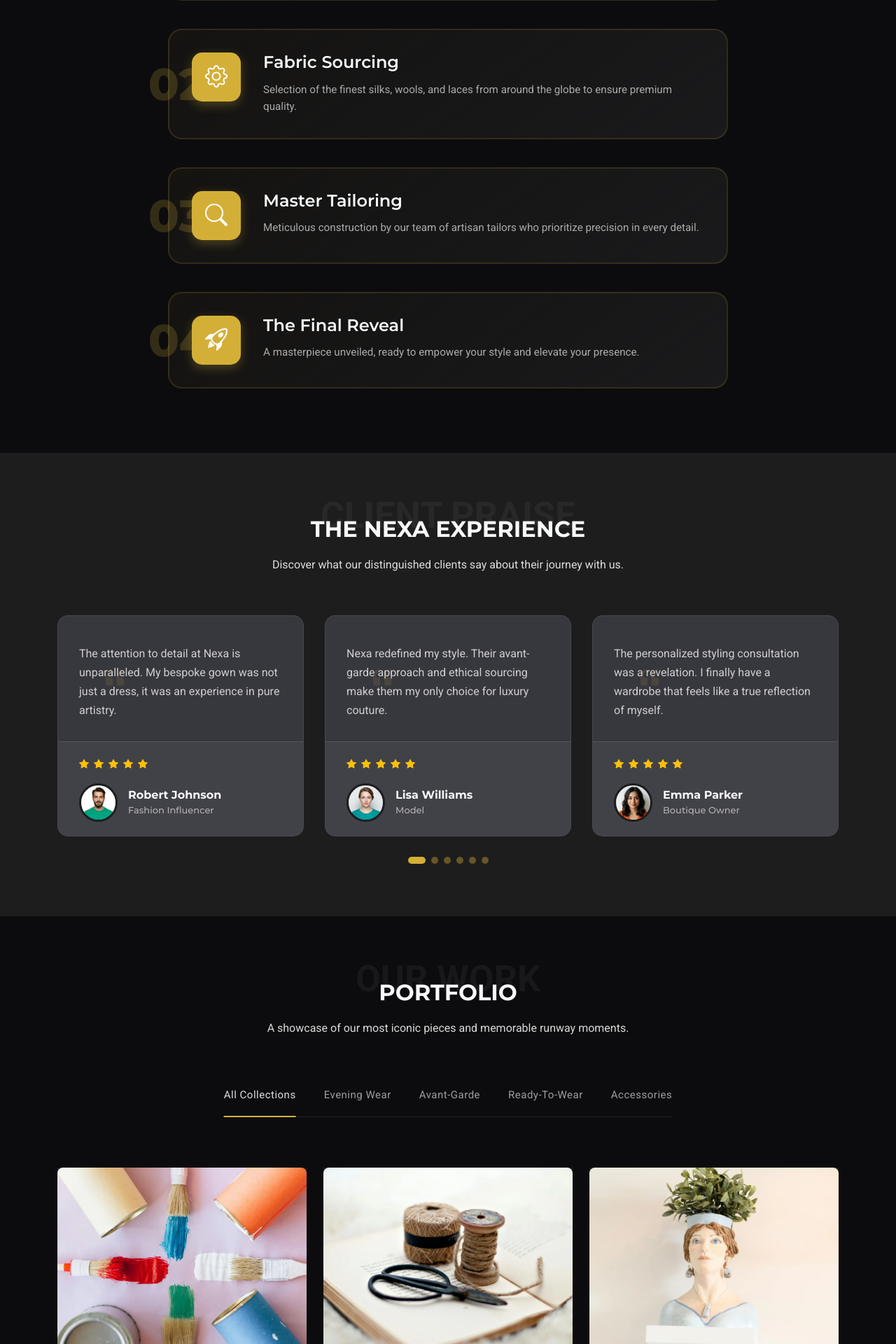
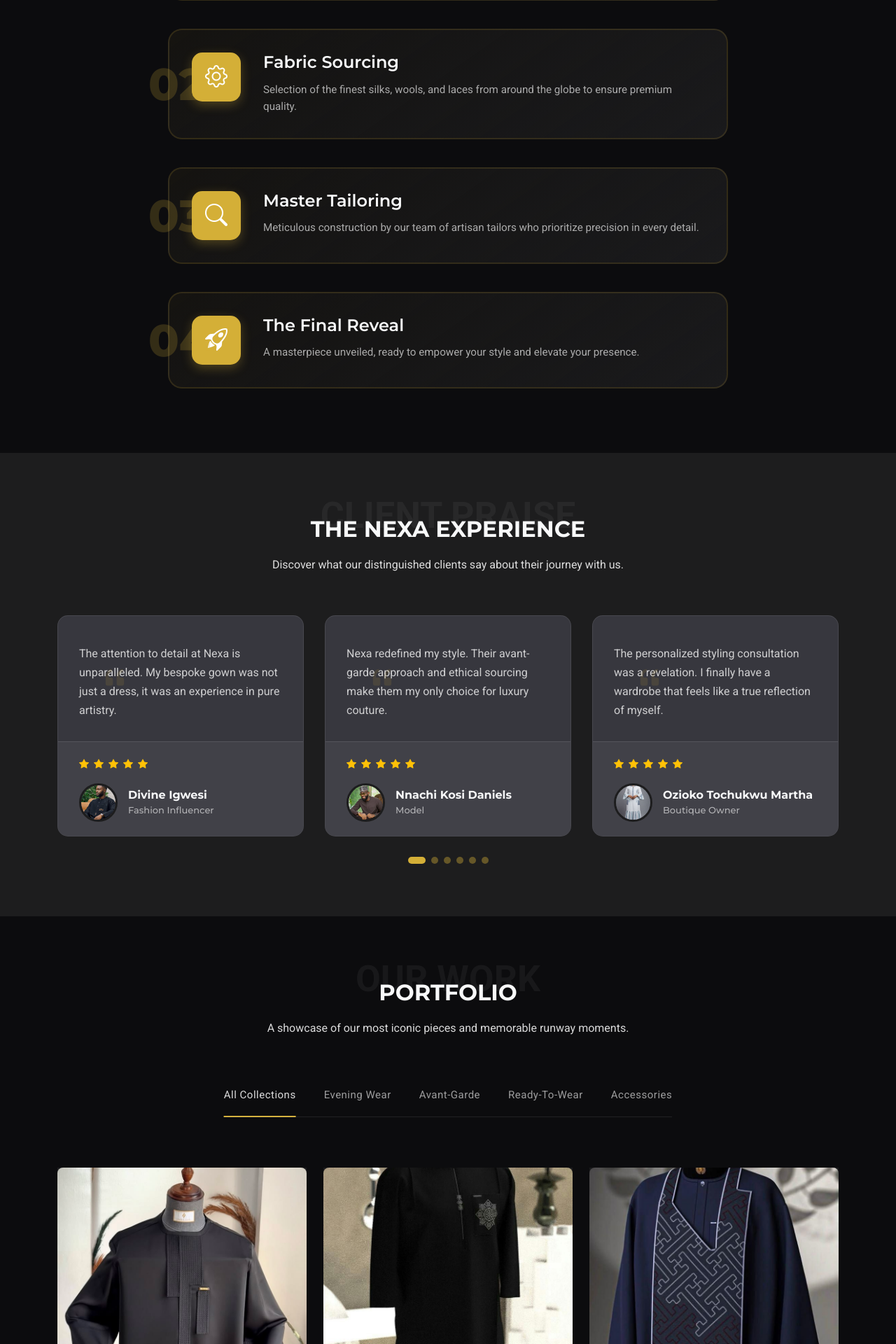
Before and after one commit to kaptain9960/Nexa, a Django app: page / in a window 1280 px wide. Shown: the part 4440-6360 px from the top of the page at 70% size. Run offline with Django 4.2, Linux system fonts and the light colour scheme; some libraries are stand-ins or nearby versions.

Commit message:
images changes

```diff
--- a/core/templates/base.html
+++ b/core/templates/base.html
@@ -11,9 +11,9 @@
     <meta name="keywords" content="" />
 
     <!-- Favicons -->
-    <link href="{% static 'img/favicon.png' %}" rel="icon" />
+    <link href="{% static 'img/bg/logo.jpeg' %}" rel="icon" />
     <link
-      href="{% static 'img/apple-touch-icon.png' %}"
+      href="{% static 'img/bg/logo.jpeg' %}"
       rel="apple-touch-icon"
     />
 
--- a/core/templates/home.html
+++ b/core/templates/home.html
@@ -501,10 +501,10 @@
                 </div>
                 <div class="profile-info">
                   <img
-                    src="{% static 'img/person/person-m-8.webp' %}"" alt="Profile Image"
+                    src="{% static 'img/person/person1.jpeg' %}"" alt="Profile Image"
                   />
                   <div>
-                    <h3>Robert Johnson</h3>
+                    <h3>Divine Igwesi</h3>
                     <h4>Fashion Influencer</h4>
                   </div>
                 </div>
@@ -531,10 +531,10 @@
                 </div>
                 <div class="profile-info">
                   <img
-                    src="{% static 'img/person/person-f-3.webp' %}"" alt="Profile Image"
+                    src="{% static 'img/person/person2.jpeg' %}"" alt="Profile Image"
                   />
                   <div>
-                    <h3>Lisa Williams</h3>
+                    <h3>Nnachi Kosi Daniels</h3>
                     <h4>Model</h4>
                   </div>
                 </div>
@@ -561,10 +561,10 @@
                 </div>
                 <div class="profile-info">
                   <img
-                    src="{% static 'img/person/person-f-10.webp' %}"" alt="Profile Image"
+                    src="{% static 'img/person/woman1.jpeg' %}"" alt="Profile Image"
                   />
                   <div>
-                    <h3>Emma Parker</h3>
+                    <h3>Ozioko Tochukwu Martha</h3>
                     <h4>Boutique Owner</h4>
                   </div>
                 </div>
@@ -713,7 +713,7 @@
             <div class="portfolio-card">
               <div class="image-container">
                 <img
-                  src="{% static 'img/portfolio/portfolio-3.webp' %}""
+                  src="{% static 'img/bg/senator2.jpeg' %}"
                   class="img-fluid"
                   alt="Evening Gown Collection"
                   loading="lazy"
@@ -721,7 +721,7 @@
                 <div class="overlay">
                   <div class="overlay-content">
                     <a
-                      href="{% static 'img/portfolio/portfolio-3.webp' %}""
+                      href="{% static 'img/bg/senator2.jpeg' %}"
                       class="glightbox zoom-link"
                       title="Evening Gown"
                     >
@@ -749,7 +749,7 @@
             <div class="portfolio-card">
               <div class="image-container">
                 <img
-                  src="{% static 'img/portfolio/portfolio-7.webp' %}""
+                  src="{% static 'img/bg/senator3.jpeg' %}""
                   class="img-fluid"
                   alt="Avant-Garde Concept"
                   loading="lazy"
@@ -757,7 +757,7 @@
                 <div class="overlay">
                   <div class="overlay-content">
                     <a
-                      href="{% static 'img/portfolio/portfolio-7.webp' %}""
+                      href="{% static 'img/bg/senator3.jpeg' %}""
                       class="glightbox zoom-link"
                       title="Ethereal Silk"
                     >
@@ -787,7 +787,7 @@
             <div class="portfolio-card">
               <div class="image-container">
                 <img
-                  src="{% static 'img/portfolio/portfolio-portrait-5.webp' %}""
+                  src="{% static 'img/bg/agbada2.jpeg' %}""
                   class="img-fluid"
                   alt="Editorial Splendor"
                   loading="lazy"
@@ -795,7 +795,7 @@
                 <div class="overlay">
                   <div class="overlay-content">
                     <a
-                      href="{% static 'img/portfolio/portfolio-portrait-5.webp' %}""
+                      href="{% static 'img/bg/agbada2.jpeg' %}""
                       class="glightbox zoom-link"
                       title="Editorial Editorial"
                     >
@@ -975,7 +975,44 @@
             <div class="portfolio-card">
               <div class="image-container">
                 <img
-                  src="{% static 'img/portfolio/portfolio-11.webp' %}"
+                  src="{% static 'img/bg/agbada3.jpeg' %}"
+                  class="img-fluid"
+                  alt="Urban Chic"
+                  loading="lazy"
+                />
+                <div class="overlay">
+                  <div class="overlay-content">
+                    <a
+                      href="{% static 'img/bg/agbada3.jpeg' %}"
+                      class="glightbox zoom-link"
+                      title="Urban Chic"
+                    >
+                      <i class="bi bi-zoom-in"></i>
+                    </a>
+                    <a
+                      href="{% url 'portfolio-details' %}"
+                      class="details-link"
+                      title="View Project Details"
+                    >
+                      <i class="bi bi-arrow-right"></i>
+                    </a>
+                  </div>
+                </div>
+              </div>
+              <div class="content">
+                <h3>Urban Chic</h3>
+                <p>Signature streetwear with a luxury edge</p>
+              </div>
+            </div>
+          </div>
+
+          <div
+            class="col-lg-4 col-md-6 portfolio-item isotope-item filter-motion"
+          >
+            <div class="portfolio-card">
+              <div class="image-container">
+                <img
+                  src="{% static 'img/about/senator_2.jpeg' %}"
                   class="img-fluid"
                   alt="Brand Animation"
                   loading="lazy"
@@ -1031,7 +1068,7 @@
           <div class="team-member">
             <div class="member-image">
               <img
-                src="{% static 'img/person/person-f-2.webp' %}"
+                src="{% static 'img/person/person1.jpeg' %}"
                 class="img-fluid"
                 alt=""
                 loading="lazy"
@@ -1059,7 +1096,7 @@
           <div class="team-member">
             <div class="member-image">
               <img
-                src="{% static 'img/person/person-m-7.webp' %}"
+                src="{% static 'img/person/person2.jpeg' %}"
                 class="img-fluid"
                 alt=""
                 loading="lazy"
@@ -1144,7 +1181,7 @@
           <div class="team-member">
             <div class="member-image">
               <img
-                src="{% static 'img/person/person-m-14.webp' %}"
+                src="{% static 'img/person/woman1.jpeg' %}"
                 class="img-fluid"
                 alt=""
                 loading="lazy"
```
Also changed, not shown: other parts of core/templates/home.html (+21 -21 lines), assets/img/bg/agbada.jpeg (added), assets/img/bg/agbada2.jpeg (added), assets/img/bg/agbada3.jpeg (added), assets/img/bg/classy.jpeg (added), assets/img/bg/logo.jpeg (added), assets/img/bg/logo.png (added), assets/img/bg/senator2.jpeg (added), assets/img/bg/senator3.jpeg (added), assets/img/bg/senator4.jpeg (added), assets/img/person/person1.jpeg (added), assets/img/person/person2.jpeg (added), assets/img/person/person3.jpeg (added), assets/img/person/person4.jpeg (added), 2 more files.
